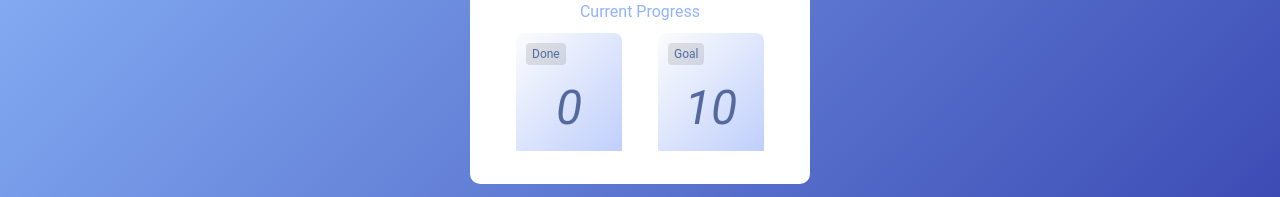
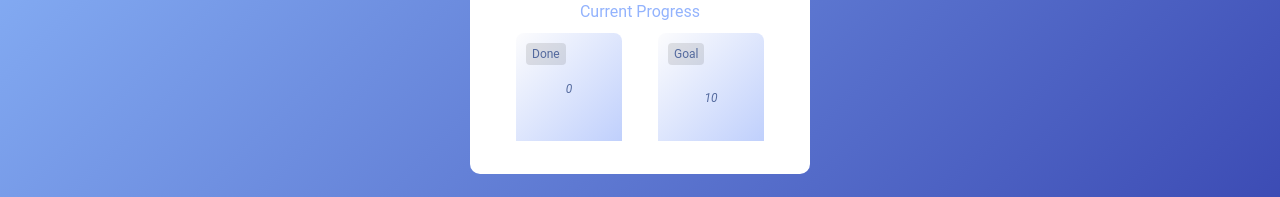
Before and after one commit to GoldenAkaza/MobileLabwork4-Team1, a React (Vite) app: page /Profile in a window 1280 px wide. Shown: the part 339-536 px from the top of the page. Built offline with nearby package versions, Linux system fonts and the light colour scheme; no server answers; sample sign-in values are in the browser's storage.

Commit message:
Delete Task toiminto ja Css fontin korjaus

```diff
--- a/src/pages/Tasks.css
+++ b/src/pages/Tasks.css
@@ -69,7 +69,7 @@ ion-toolbar ion-button {
   border-radius: 8px;
   background: linear-gradient(135deg, #fcfcfd, #b1c5fc);
   padding: 10px;
-  height: 170px;
+  height: 160px;
   display: flex;
   margin: 10px;
   margin-bottom: -60px;
@@ -88,18 +88,18 @@ ion-toolbar ion-button {
 
 .insp-quote {
   color: #546a9e;
-  font-size: 0.75em;
+  font-size: 0.75rem !important;
   text-align: center;
   font-style: italic;
   margin: 0;
   padding: 0 5px;
+  padding-top: 5px;
 }
 
 .insp-footer {
   color: #546a9e;
   font-size: 0.75em;
   border-top: 1px solid rgba(0,0,0,0.1);
-  padding-top: 5px;
   margin-top: 5px;
 }
 
--- a/src/pages/Tasks.tsx
+++ b/src/pages/Tasks.tsx
@@ -18,19 +18,13 @@ import {
   IonText,
   IonItem,
   IonButtons,
-  IonFooter,
-  IonTabBar,
-  IonTabButton,
 
 } from '@ionic/react';
 import {
-  personOutline,
-  homeOutline,
-  calendarOutline,
-  settingsOutline,
   checkmarkCircle,
   chevronBackOutline,
-  personCircle
+  personCircle,
+  trashOutline
 } from 'ionicons/icons';
 import './Tasks.css';
 
@@ -68,6 +62,10 @@ const Tasks: React.FC = () => {
     setTasks(tasks.map(task =>
       task.id === id ? { ...task, completed: !task.completed } : task
     ));
+  };
+
+  const deleteTask = (id: number) => {
+    setTasks(tasks.filter(task => task.id !== id));
   };
 
   const handleCancel = () => {
@@ -155,6 +153,15 @@ const Tasks: React.FC = () => {
                   <div className="task-text">{task.text}</div>
                   <div className="task-due">Due: {task.due}</div>
                 </div>
+
+                <IonButton
+                  slot="end"
+                  fill="clear"
+                  color="danger"
+                  onClick={() => deleteTask(task.id)}
+                  >
+                  <IonIcon icon={trashOutline} />
+                </IonButton>
               </IonItem>
             ))}
 
```
